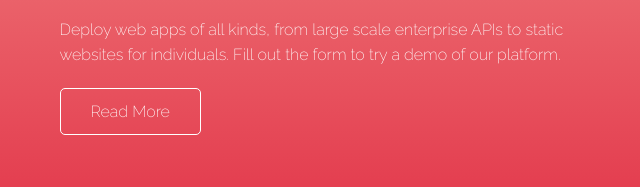
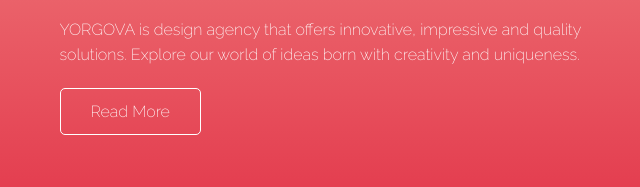
Before and after one commit to Iva-Yorgova/Adopt-Pet, a plain HTML site: page index.html in a window 1280 px wide. Shown: the part 233-420 px from the top of the page, 75-715 px from the left. Drawn offline with nearby package versions, Linux system fonts and the light colour scheme.

Commit message:
html update

```diff
--- a/index.html
+++ b/index.html
@@ -32,7 +32,7 @@
         <div class="container grid">
             <div class="showcase-text">
                 <h1>Design Studio</h1>
-                <p>Deploy web apps of all kinds, from large scale enterprise APIs to static websites for individuals. Fill out the form to try a demo of our platform.</p>
+                <p>YORGOVA is design agency that offers innovative, impressive and quality solutions. Explore our world of ideas born with creativity and uniqueness.</p>
                 <a href="features.html" class="btn btn-outline">Read More</a>
             </div>
 
```
